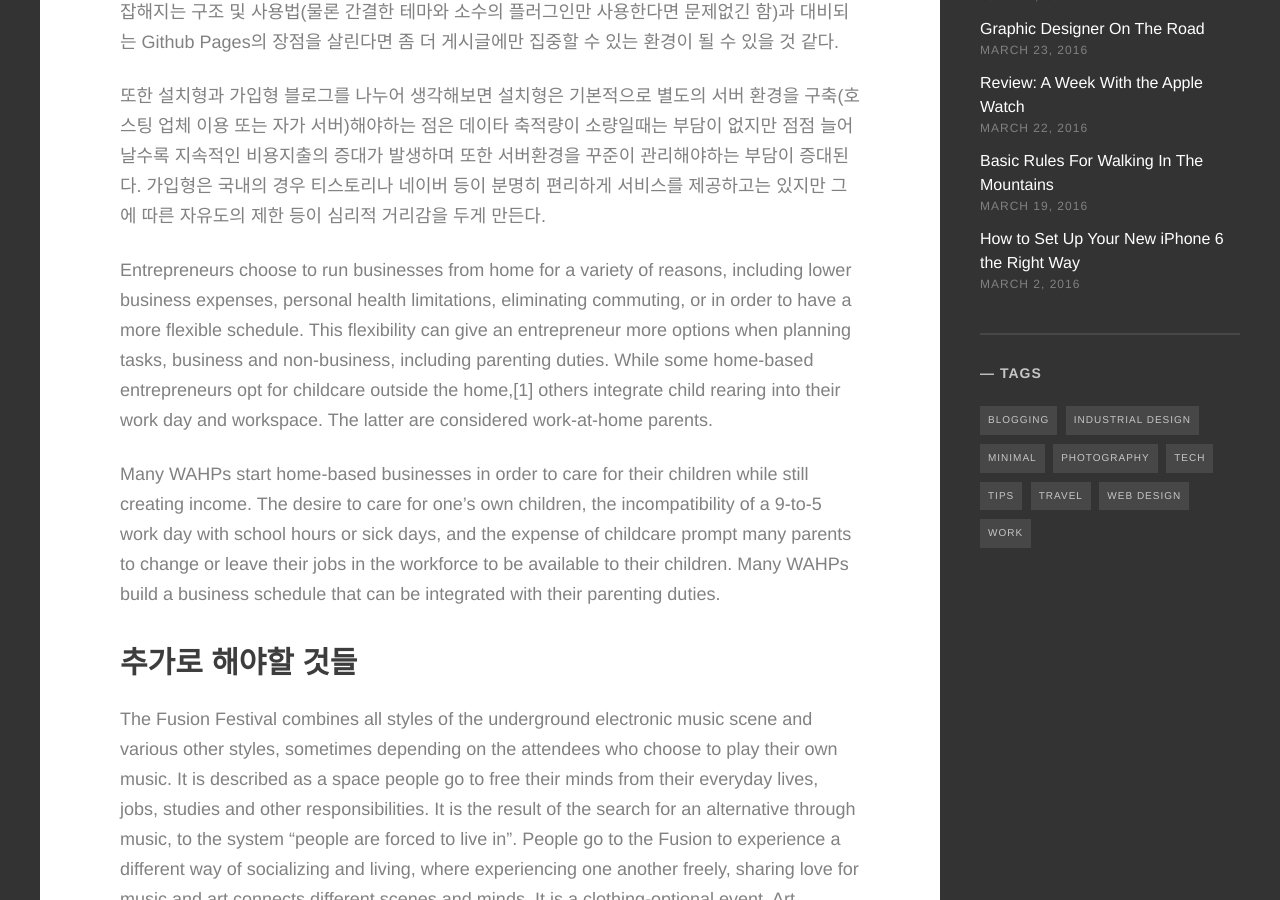
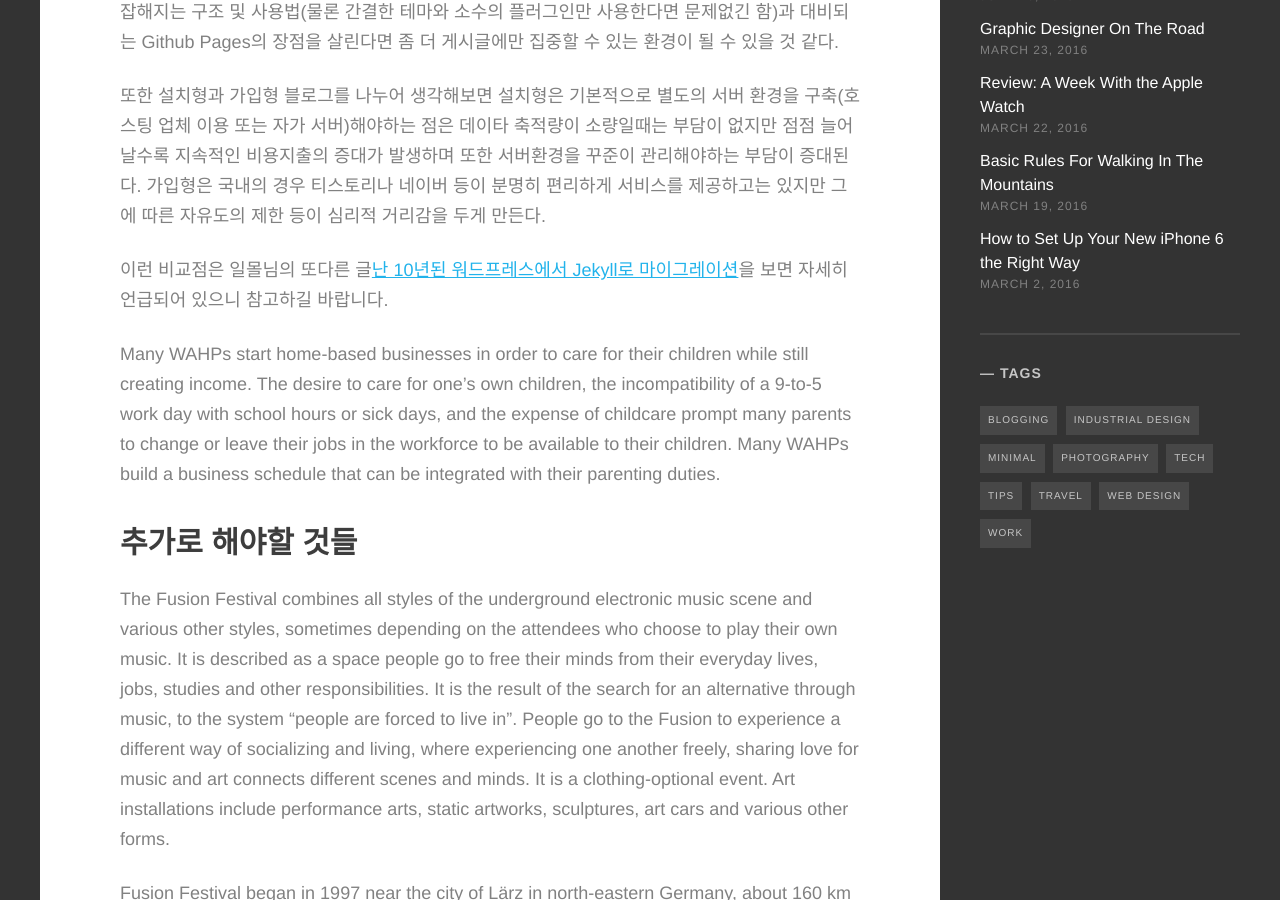
Before and after one commit to morgul71/morgul71.github.io, a Jekyll site: the page built from _posts/2016-06-16-무료 Github Pages 즐기기.md, in a window 1280 px wide and 900 px high, scrolled down 1110 px. Built offline with Jekyll 4.4.1, drawn with Linux system fonts in a browser that asks for light colours; some web fonts are replaced.

Commit message:
Update 2016-06-16-무료 Github Pages 즐기기.md

```diff
--- a/_posts/2016-06-16-무료 Github Pages 즐기기.md
+++ b/_posts/2016-06-16-무료 Github Pages 즐기기.md
@@ -13,8 +13,8 @@ tags: [tips, work]
 
 또한 설치형과 가입형 블로그를 나누어 생각해보면 설치형은 기본적으로 별도의 서버 환경을 구축(호스팅 업체 이용 또는 자가 서버)해야하는 점은 데이타 축적량이 소량일때는 부담이 없지만 점점 늘어날수록 지속적인 비용지출의 증대가 발생하며 또한 서버환경을 꾸준이 관리해야하는  부담이 증대된다. 가입형은 국내의 경우 티스토리나 네이버 등이 분명히 편리하게 서비스를 제공하고는 있지만 그에 따른 자유도의 제한 등이 심리적 거리감을 두게 만든다.
 
+이런 비교점은 일몰님의 또다른 글[난 10년된 워드프레스에서 Jekyll로 마이그레이션](http://ilmol.com/2015/01/%EC%9B%8C%EB%93%9C%ED%94%84%EB%A0%88%EC%8A%A4%EC%97%90%EC%84%9C-Jekyll%EB%A1%9C-%EB%A7%88%EC%9D%B4%EA%B7%B8%EB%A0%88%EC%9D%B4%EC%85%98.html)을 보면 자세히 언급되어 있으니 참고하길 바랍니다.
 
-Entrepreneurs choose to run businesses from home for a variety of reasons, including lower business expenses, personal health limitations, eliminating commuting, or in order to have a more flexible schedule. This flexibility can give an entrepreneur more options when planning tasks, business and non-business, including parenting duties. While some home-based entrepreneurs opt for childcare outside the home,[1] others integrate child rearing into their work day and workspace. The latter are considered work-at-home parents.
 
 <!--more-->
 
```
